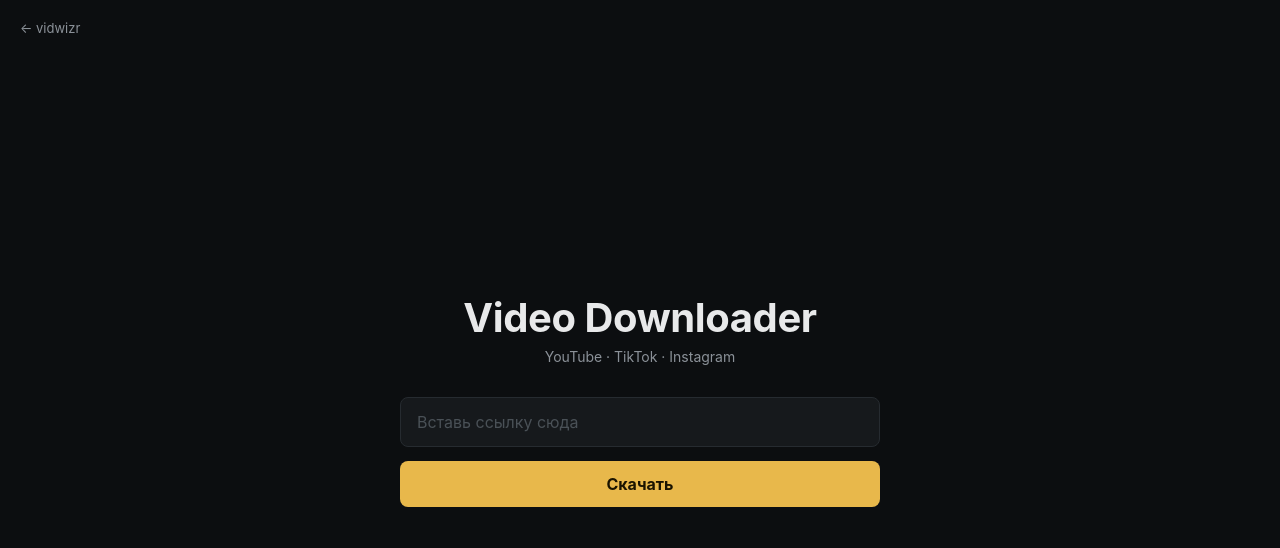
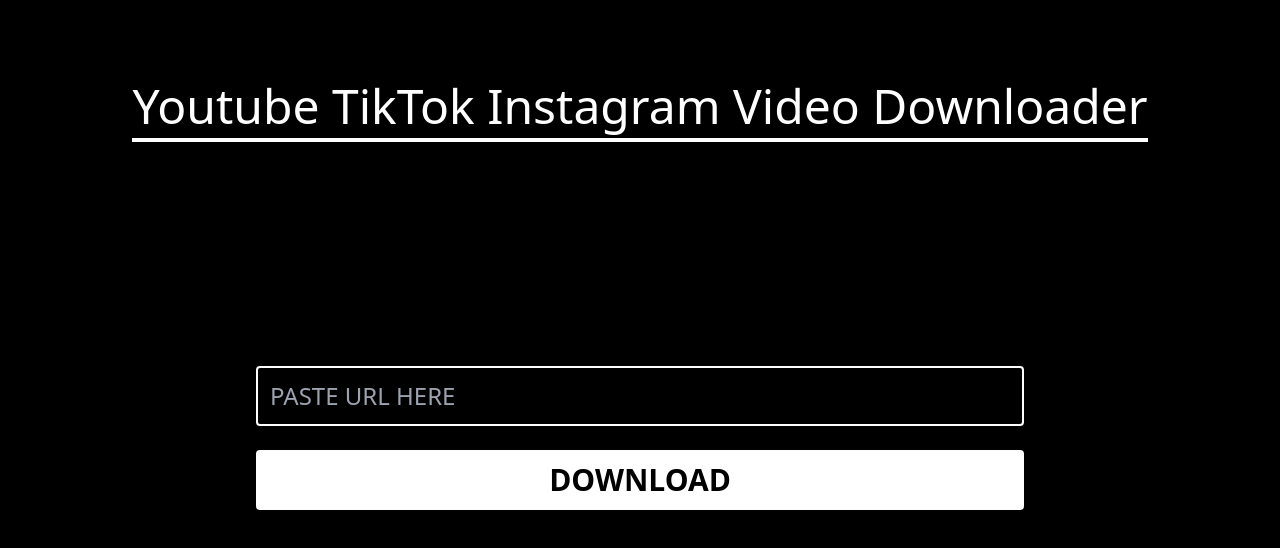
Before and after one commit to tristenmaxim/maxtristen, a plain HTML site: page downloader/frontend/index.html in a window 1280 px wide. Drawn offline with nearby package versions, Linux system fonts and the light colour scheme.

Commit message:
Revert downloader to original Tailwind design, keep relative-path fixes

```diff
--- a/downloader/frontend/assets/app.js
+++ b/downloader/frontend/assets/app.js
@@ -38,6 +38,7 @@
   terminalOutput.classList.remove('hidden');
   downloadButton.disabled = true;
   downloadButton.classList.add('btn-disabled');
+  downloadButton.classList.remove('bg-white', 'hover:bg-gray-300');
 
   try {
     // Start download
@@ -135,6 +136,7 @@
   terminalOutput.classList.add('hidden');
   downloadButton.disabled = false;
   downloadButton.classList.remove('btn-disabled');
+  downloadButton.classList.add('bg-white', 'hover:bg-gray-300');
   currentVideoId = null;
   urlInput.value = '';
 
--- a/downloader/frontend/assets/styles.css
+++ b/downloader/frontend/assets/styles.css
@@ -1,122 +1,43 @@
-:root {
-  --bg: #0c0e10;
-  --surface: #16191c;
-  --surface-2: #1c2024;
-  --border: #262b30;
-  --text: #e8e9ea;
-  --muted: #8b9198;
-  --faint: #4a5157;
-  --accent: #e8b84b;
-  --accent-dim: #7a6531;
-  --danger: #e2685c;
-  --danger-bg: rgba(226, 104, 92, 0.12);
-}
-
-* { box-sizing: border-box; }
-
-html, body {
-  margin: 0;
-  height: 100%;
-  background: var(--bg);
-  color: var(--text);
-  font-family: -apple-system, "Segoe UI", Helvetica, Arial, sans-serif;
-}
-
-.back-link {
-  position: fixed;
-  top: 20px;
-  left: 20px;
-  font-size: 13px;
-  color: var(--muted);
-  text-decoration: none;
-}
-.back-link:hover { color: var(--text); }
-
-.page {
-  min-height: 100vh;
-  display: flex;
-  flex-direction: column;
-  align-items: center;
-  justify-content: center;
-  padding: 24px;
-  text-align: center;
-}
-
-h1 {
-  font-size: clamp(28px, 5vw, 40px);
-  margin: 0 0 6px;
-  letter-spacing: -0.01em;
-}
-.page-sub {
-  color: var(--muted);
-  font-size: 14px;
-  margin: 0 0 32px;
-}
-
-.form {
-  width: 100%;
-  max-width: 480px;
-  display: flex;
-  flex-direction: column;
-  gap: 14px;
-}
-
-.url-input {
-  width: 100%;
-  background: var(--surface);
-  border: 1px solid var(--border);
-  color: var(--text);
-  border-radius: 8px;
-  padding: 14px 16px;
-  font-size: 16px;
-  font-family: inherit;
-}
-.url-input:focus {
-  outline: none;
-  border-color: var(--accent-dim);
-}
-.url-input::placeholder { color: var(--faint); }
-
-.btn-primary {
-  width: 100%;
-  font-family: inherit;
-  font-size: 16px;
-  font-weight: 700;
-  background: var(--accent);
-  color: #1a1400;
-  border: none;
-  border-radius: 8px;
-  padding: 13px;
-  cursor: pointer;
-  transition: opacity 0.15s ease;
-}
-.btn-primary:hover { opacity: 0.9; }
-.btn-primary.btn-disabled {
-  opacity: 0.4;
-  cursor: not-allowed;
+body {
+  background-color: black;
+  color: white;
+  font-family: system-ui, -apple-system, sans-serif;
+  height: 100vh;
+  overflow: hidden;
 }
 
 .terminal {
-  font-family: ui-monospace, "SF Mono", Menlo, Consolas, monospace;
-  font-size: 13px;
-  text-align: left;
-  background: var(--surface-2);
-  border: 1px solid var(--border);
-  padding: 14px 16px;
-  border-radius: 8px;
-}
-.terminal .yt-dlp { color: var(--good, #5fbe7c); }
-.terminal .download { color: var(--accent); }
-.terminal span { margin-right: 6px; }
-
-.error {
-  background: var(--danger-bg);
-  border: 1px solid var(--danger);
-  color: var(--danger);
-  border-radius: 8px;
-  padding: 12px 14px;
-  font-size: 13px;
-  text-align: left;
+  font-family: 'Courier New', monospace;
+  background-color: #2d3748;
+  border: 2px solid #4a5568;
+  padding: 16px;
+  border-radius: 4px;
 }
 
-.hidden { display: none; }
+.terminal .yt-dlp {
+  color: #48bb78; /* green */
+}
+
+.terminal .download {
+  color: #4299e1; /* blue */
+}
+
+@media (max-height: 600px) {
+  h1 {
+    font-size: 1.5rem !important;
+    margin-bottom: 0.5rem !important;
+  }
+  .space-y-6 > * + * {
+    margin-top: 0.75rem !important;
+  }
+}
+
+/* Pre-apply state styles to reduce layout shifts */
+.btn-disabled {
+  background-color: #4a5568 !important;
+  cursor: not-allowed !important;
+}
+
+.hidden {
+  display: none !important;
+}
--- a/downloader/frontend/index.html
+++ b/downloader/frontend/index.html
@@ -1,22 +1,36 @@
 <!DOCTYPE html>
-<html lang="ru">
+<html lang="en">
   <head>
     <meta charset="UTF-8" />
     <meta name="viewport" content="width=device-width, initial-scale=1.0" />
-    <title>Downloader — vidwizr</title>
+    <title>Video Tool</title>
+    <!-- Preconnect to CDN -->
+    <link rel="preconnect" href="https://cdn.tailwindcss.com" crossorigin />
+    <!-- Load Tailwind asynchronously -->
+    <script src="https://cdn.tailwindcss.com" defer></script>
+    <!-- External CSS with long cache time -->
     <link rel="stylesheet" href="assets/styles.css" />
   </head>
   <body>
-    <a href="../" class="back-link">← vidwizr</a>
-    <div class="page">
-      <h1>Video Downloader</h1>
-      <p class="page-sub">YouTube · TikTok · Instagram</p>
+    <div class="h-screen flex flex-col items-center justify-center p-4">
+      <h1 class="text-4xl md:text-5xl mb-4 pb-2 border-b-4 border-white">Youtube TikTok Instagram Video Downloader</h1>
 
-      <div class="form">
-        <input type="text" id="url-input" placeholder="Вставь ссылку сюда" class="url-input" />
+      <div class="w-full max-w-3xl flex-1 flex flex-col justify-center max-h-[70vh]">
+        <div class="space-y-4 md:space-y-6">
+          <input
+            type="text"
+            id="url-input"
+            placeholder="PASTE URL HERE"
+            class="w-full text-xl md:text-2xl bg-black border-2 border-white p-2 md:p-3 rounded"
+          />
 
           <div id="button-container">
-          <button id="download-button" class="btn-primary">Скачать</button>
+            <button
+              id="download-button"
+              class="w-full text-2xl md:text-3xl font-bold bg-white text-black p-2 md:p-3 rounded hover:bg-gray-300"
+            >
+              DOWNLOAD
+            </button>
           </div>
 
           <div id="terminal-output" class="terminal hidden">
@@ -25,10 +39,12 @@
             <span id="progress-text">Starting download... wait a min</span>
           </div>
 
-        <div id="error-message" class="error hidden"></div>
+          <div id="error-message" class="w-full bg-red-900 border-2 border-red-600 p-3 rounded text-red-300 hidden"></div>
+        </div>
       </div>
     </div>
 
+    <!-- External JS file loaded at the end for better performance -->
     <script src="assets/app.js" defer></script>
   </body>
 </html>
```
Lines whose indentation alone changed are shown as unchanged.
